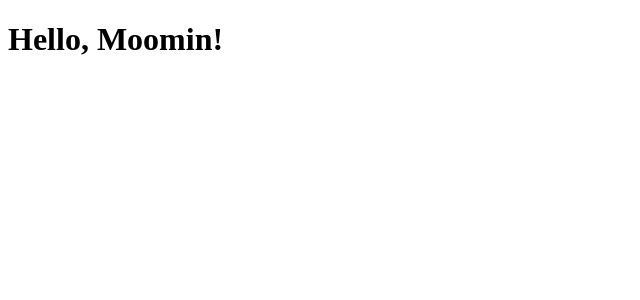
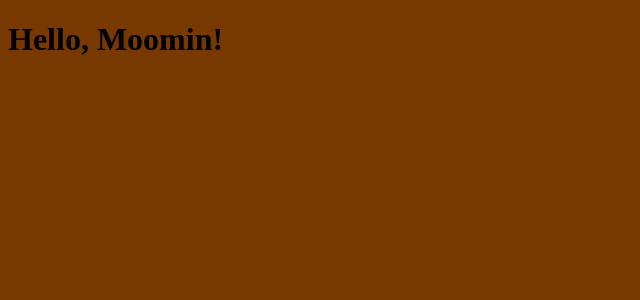
Before and after one commit to 3rd-HGMC/modernChess, a React (Vite) app: page /play in a window 1280 px wide. Shown: the top 300 px of the page, without its empty margins (0-640 px from the left). Built offline with nearby package versions, Linux system fonts and the light colour scheme.

Commit message:
feat: use react-router

```diff
--- a/index.html
+++ b/index.html
@@ -19,6 +19,13 @@
         </noscript>
 
         <div id="root"></div>
+        <script>
+            if (window.innerWidth < 1080) {
+                alert(
+                    "1080px보다 화면이 작은 환경(탭, 휴대전화 등)에서는 정상적인 게임플레이가 어려울 수도 있습니다"
+                );
+            }
+        </script>
         <script type="module" src="/src/main.jsx"></script>
     </body>
 </html>
--- a/package.json
+++ b/package.json
@@ -11,7 +11,8 @@
     },
     "dependencies": {
         "react": "^18.2.0",
-        "react-dom": "^18.2.0"
+        "react-dom": "^18.2.0",
+        "react-router-dom": "^6.21.3"
     },
     "devDependencies": {
         "@types/react": "^18.2.43",
--- a/src/App.jsx
+++ b/src/App.jsx
@@ -1,3 +1,19 @@
-const App = () => <h1>Hello, Moomin!</h1>;
+import { BrowserRouter, Routes, Route } from "react-router-dom";
+
+import Main from "./pages/Main.jsx";
+import GamePlay from "./pages/GamePlay.jsx";
+import Help from "./pages/Help.jsx";
+
+const App = () => (
+    <div>
+        <BrowserRouter>
+            <Routes>
+                <Route path="/" element={<Main />} />
+                <Route path="/play" element={<GamePlay />} />
+                <Route path="/help" element={<Help />} />
+            </Routes>
+        </BrowserRouter>
+    </div>
+);
 
 export default App;
--- a/src/index.css
+++ /dev/null
@@ -1,7 +0,0 @@
-@font-face {
-    font-family: "DOSMyungjo";
-    src: url("https://cdn.jsdelivr.net/gh/projectnoonnu/noonfonts_eight@1.0/DOSMyungjo.woff")
-        format("woff");
-    font-weight: normal;
-    font-style: normal;
-}
--- a/src/main.jsx
+++ b/src/main.jsx
@@ -2,7 +2,7 @@
 import ReactDOM from "react-dom/client";
 
 import App from "./App.jsx";
-import "./index.css";
+import "./styles/global.css";
 
 ReactDOM.createRoot(document.getElementById("root")).render(
     <React.StrictMode>
--- /dev/null
+++ b/src/pages/GamePlay.jsx
@@ -0,0 +1,13 @@
+import React, { Component } from "react";
+
+class GamePlay extends Component {
+    render() {
+        return (
+            <div className="text-center">
+                <h1>Hello, Moomin!</h1>
+            </div>
+        );
+    }
+}
+
+export default GamePlay;
--- /dev/null
+++ b/src/pages/Help.jsx
@@ -0,0 +1,9 @@
+import React from "react";
+
+const Help = () => (
+    <div className="text-center">
+        <h1>Hello, Moomin!</h1>
+    </div>
+);
+
+export default Help;
--- /dev/null
+++ b/src/pages/Main.jsx
@@ -0,0 +1,9 @@
+import React from "react";
+
+const Main = () => (
+    <div className="text-center">
+        <h1>Hello, Moomin!</h1>
+    </div>
+);
+
+export default Main;
--- /dev/null
+++ b/src/styles/global.css
@@ -0,0 +1,29 @@
+@font-face {
+    font-family: "DOSMyungjo";
+    src: url("https://cdn.jsdelivr.net/gh/projectnoonnu/noonfonts_eight@1.0/DOSMyungjo.woff")
+        format("woff");
+    font-weight: normal;
+    font-style: normal;
+}
+
+html {
+    scrollbar-width: thin;
+    overflow-x: hidden;
+}
+
+body {
+    background-color: #783900;
+}
+
+::-webkit-scrollbar {
+    width: 6px;
+}
+
+::-webkit-scrollbar-track {
+    background: #2a2626;
+}
+
+::-webkit-scrollbar-thumb {
+    border-radius: 5px;
+    background: #858585;
+}
```
Also changed, not shown: 1 other file (tests, documents, lock files or other folders).
